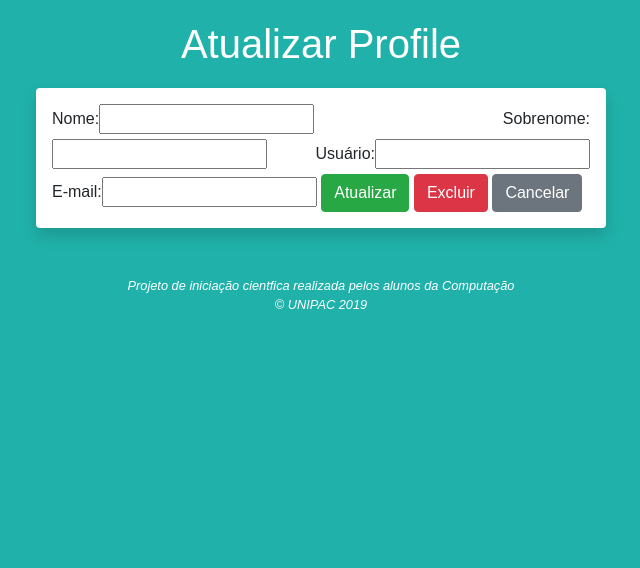
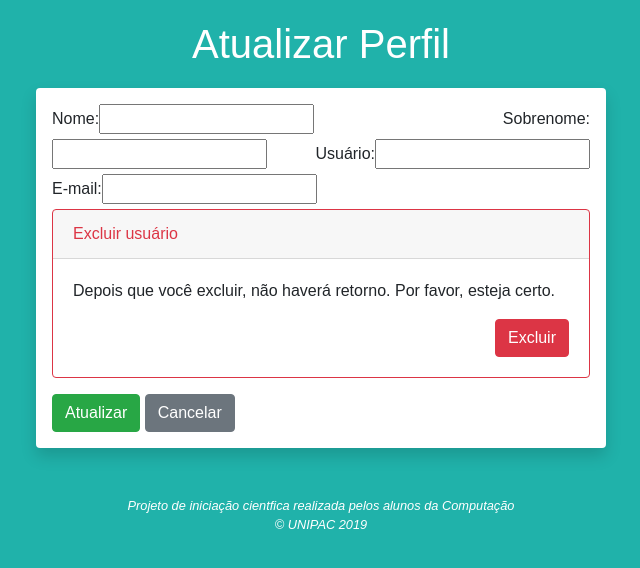
Before and after one commit to hemilioaraujo/portal_ensino, a Django app: template portal_ensino/usuarios/templates/atualizar_usuario.html in a window 1280 px wide. Shown: the top 568 px of the page, without its empty margins (319-959 px from the left). Run offline with Django 3.2, Linux system fonts and the light colour scheme; the template is opened without the code that fills it: values that come from a table or form of the project are taken from there, others are empty; parts of the project's set-up code (start-up, migrations or seed data) failed here and were passed over; some libraries are stand-ins or nearby versions.

Commit message:
Adicionar danger zone

```diff
--- a/portal_ensino/usuarios/templates/atualizar_usuario.html
+++ b/portal_ensino/usuarios/templates/atualizar_usuario.html
@@ -3,11 +3,11 @@
 {% load static %}
 
 
-{% block title %} Atualizar Profile {% endblock %}
+{% block title %} Atualizar Perfil {% endblock %}
 
 {% block main %}
 <header>
-    <h1>Atualizar Profile</h1>
+    <h1>Atualizar Perfil</h1>
 </header>
 <section class="row">
         <div class="col">
@@ -20,19 +20,25 @@
                     {% csrf_token %}
                     {{ update_user_form|bootstrap }}
                     {{ update_profile_form|bootstrap }}
+                    <div class="card border-danger mb-3">
+                        <div class="card-header text-danger">Excluir usuário</div>
+                        <div class="card-body">
+                            <p class="card-text text-left">Depois que você excluir, não haverá retorno. Por favor, esteja certo.</p>
+                            <a href="{% url 'deletar_usuario' user.id %}" class="btn btn-danger float-right" style="max-width: 18rem;">Excluir</a>
+                        </div>
+                    </div>
                     <button type="submit" class="btn btn-success">Atualizar</button>
-                    <a href="{% url 'deletar_usuario' user.id %}" class="btn btn-danger">Excluir</a>
                     <input type="submit" class="btn btn-secondary" name="cancel" value="Cancelar" formnovalidate/>
                 </form>
             </div>
         </div>
 
-        <div class="col">
+            <div class="col">
 
-        </div>
-</section>
+            </div>
+    </section>
 
-{% endblock %}
+    {% endblock %}
 
 {% block footer %}
 <footer class="mb-4 small">
```
